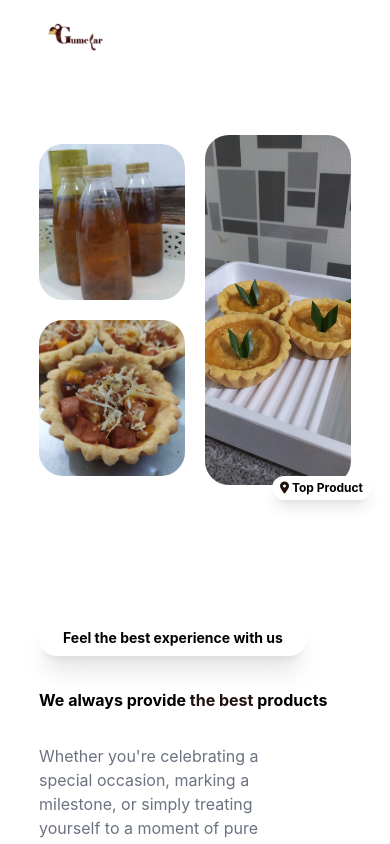
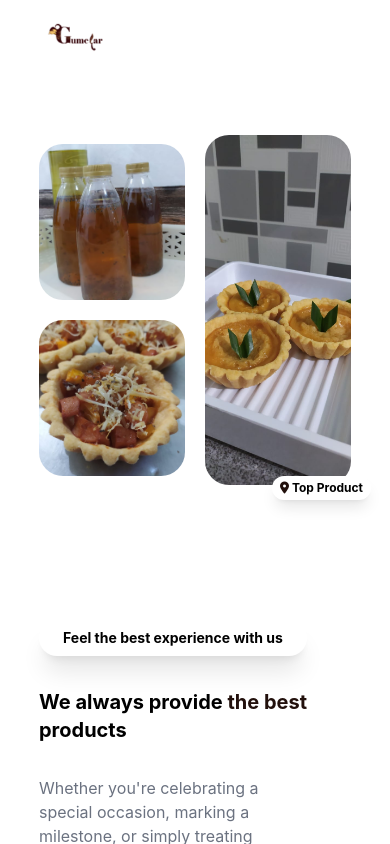
Before and after one commit to mulkihafizh/gumelar, a Nuxt app: page / in a window 390 px wide. Shown: the top 844 px of the page. Built offline with nearby package versions, Linux system fonts and the light colour scheme.

Commit message:
Update Hero.vue

```diff
--- a/components/Hero.vue
+++ b/components/Hero.vue
@@ -18,7 +18,7 @@
           Feel the best experience with us
         </p>
       </div>
-      <h1 class="md:text-7xl font-bold">
+      <h1 class="md:text-7xl text-xl font-bold">
         We always provide <span class="text-[#22100C]">the best</span> products
       </h1>
       <p class="text-gray-500 md:text-lg w-3/4">
```
